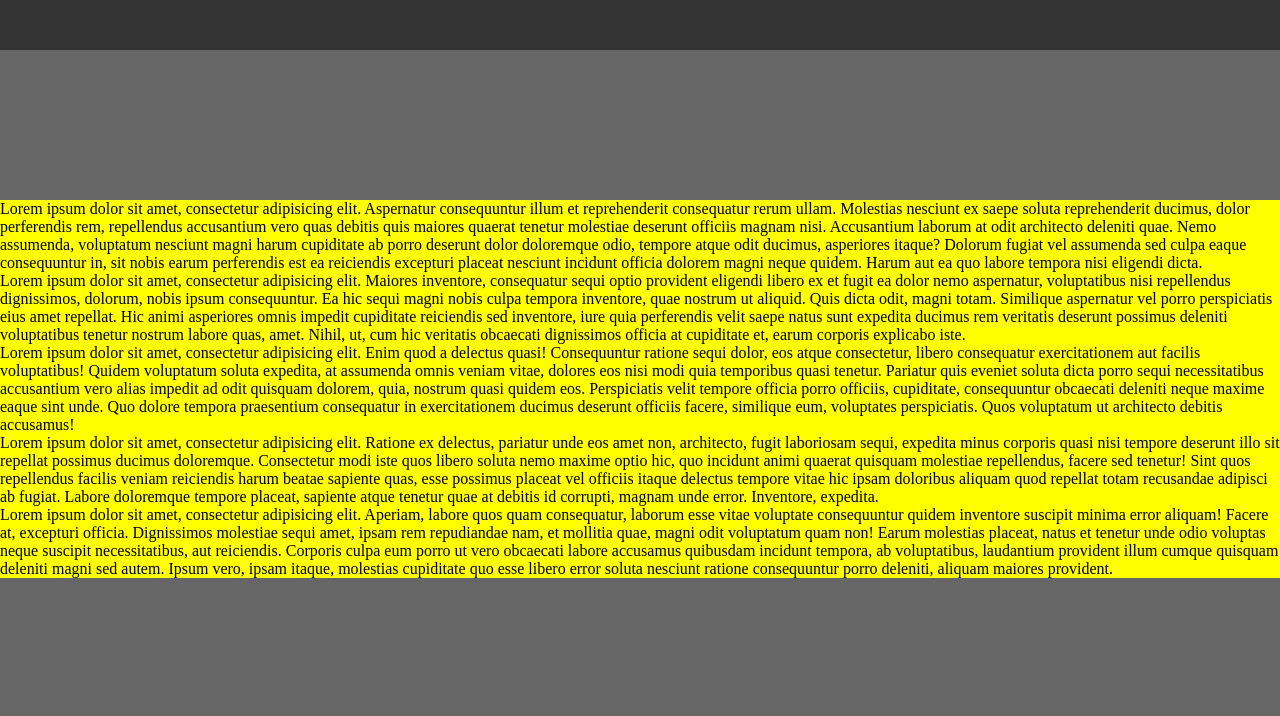
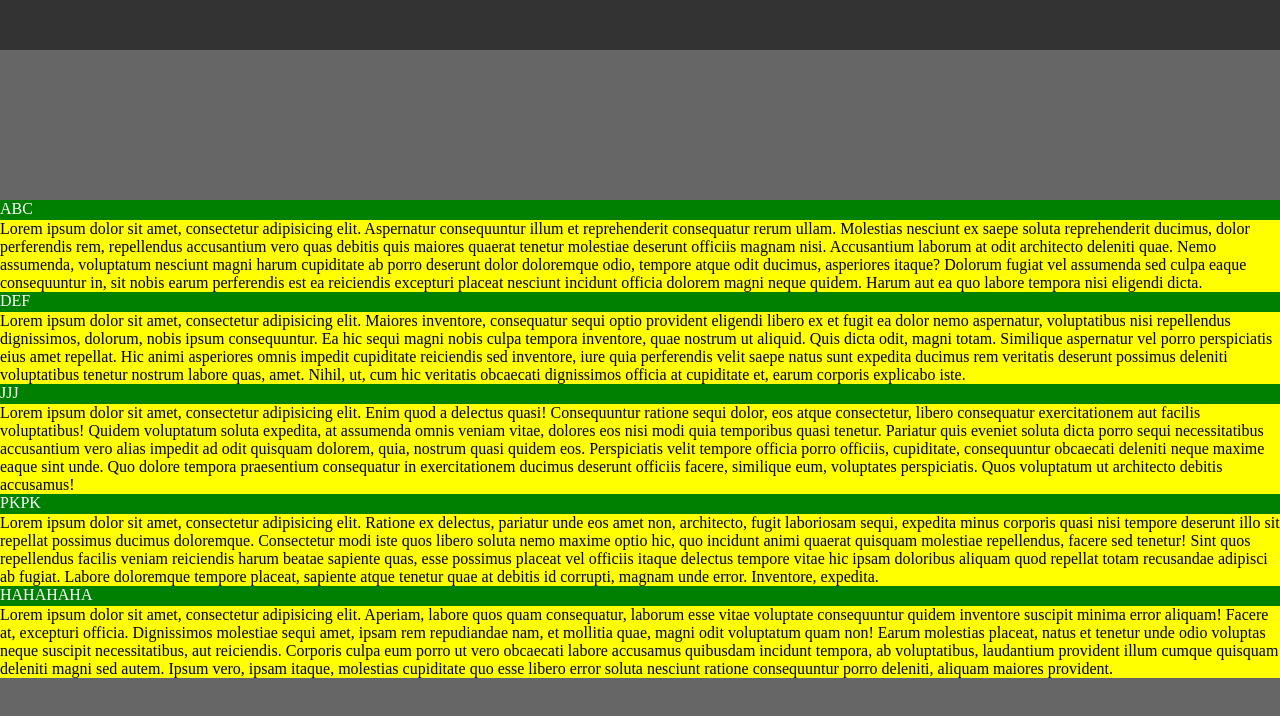
Before and after one commit to HaroldLam/Instagram-section-header, a plain HTML site: page index.html in a window 1280 px wide. Drawn offline with nearby package versions, Linux system fonts and the light colour scheme.

Commit message:
First use of iScroll

```diff
--- a/index.html
+++ b/index.html
@@ -12,45 +12,45 @@
 <body>
 
 <div class="super-container">
-	<div class="top-bar"></div>
-	<div class="parallax-bg">
-		<img src="coca-cola-logo.jpg" alt="">
-	</div>
 	<div class="profile-container">
 		<div class="profile-head"></div>
 		<div class="profile-body">
 			<div class="section s1">
-				<div class="header"></div>
+				<div class="header">ABC</div>
 				<div class="body">
 					Lorem ipsum dolor sit amet, consectetur adipisicing elit. Aspernatur consequuntur illum et reprehenderit consequatur rerum ullam. Molestias nesciunt ex saepe soluta reprehenderit ducimus, dolor perferendis rem, repellendus accusantium vero quas debitis quis maiores quaerat tenetur molestiae deserunt officiis magnam nisi. Accusantium laborum at odit architecto deleniti quae. Nemo assumenda, voluptatum nesciunt magni harum cupiditate ab porro deserunt dolor doloremque odio, tempore atque odit ducimus, asperiores itaque? Dolorum fugiat vel assumenda sed culpa eaque consequuntur in, sit nobis earum perferendis est ea reiciendis excepturi placeat nesciunt incidunt officia dolorem magni neque quidem. Harum aut ea quo labore tempora nisi eligendi dicta.
 				</div>
 			</div>
 			<div class="section s2">
-				<div class="header"></div>
+				<div class="header">DEF</div>
 				<div class="body">
 					Lorem ipsum dolor sit amet, consectetur adipisicing elit. Maiores inventore, consequatur sequi optio provident eligendi libero ex et fugit ea dolor nemo aspernatur, voluptatibus nisi repellendus dignissimos, dolorum, nobis ipsum consequuntur. Ea hic sequi magni nobis culpa tempora inventore, quae nostrum ut aliquid. Quis dicta odit, magni totam. Similique aspernatur vel porro perspiciatis eius amet repellat. Hic animi asperiores omnis impedit cupiditate reiciendis sed inventore, iure quia perferendis velit saepe natus sunt expedita ducimus rem veritatis deserunt possimus deleniti voluptatibus tenetur nostrum labore quas, amet. Nihil, ut, cum hic veritatis obcaecati dignissimos officia at cupiditate et, earum corporis explicabo iste.
 				</div>
 			</div>
 			<div class="section s3">
-				<div class="header"></div>
+				<div class="header">JJJ</div>
 				<div class="body">
 					Lorem ipsum dolor sit amet, consectetur adipisicing elit. Enim quod a delectus quasi! Consequuntur ratione sequi dolor, eos atque consectetur, libero consequatur exercitationem aut facilis voluptatibus! Quidem voluptatum soluta expedita, at assumenda omnis veniam vitae, dolores eos nisi modi quia temporibus quasi tenetur. Pariatur quis eveniet soluta dicta porro sequi necessitatibus accusantium vero alias impedit ad odit quisquam dolorem, quia, nostrum quasi quidem eos. Perspiciatis velit tempore officia porro officiis, cupiditate, consequuntur obcaecati deleniti neque maxime eaque sint unde. Quo dolore tempora praesentium consequatur in exercitationem ducimus deserunt officiis facere, similique eum, voluptates perspiciatis. Quos voluptatum ut architecto debitis accusamus!
 				</div>
 			</div>
 			<div class="section s4">
-				<div class="header"></div>
+				<div class="header">PKPK</div>
 				<div class="body">
 					Lorem ipsum dolor sit amet, consectetur adipisicing elit. Ratione ex delectus, pariatur unde eos amet non, architecto, fugit laboriosam sequi, expedita minus corporis quasi nisi tempore deserunt illo sit repellat possimus ducimus doloremque. Consectetur modi iste quos libero soluta nemo maxime optio hic, quo incidunt animi quaerat quisquam molestiae repellendus, facere sed tenetur! Sint quos repellendus facilis veniam reiciendis harum beatae sapiente quas, esse possimus placeat vel officiis itaque delectus tempore vitae hic ipsam doloribus aliquam quod repellat totam recusandae adipisci ab fugiat. Labore doloremque tempore placeat, sapiente atque tenetur quae at debitis id corrupti, magnam unde error. Inventore, expedita.
 				</div>
 			</div>
 			<div class="section s5">
-				<div class="header"></div>
+				<div class="header">HAHAHAHA</div>
 				<div class="body">
 					Lorem ipsum dolor sit amet, consectetur adipisicing elit. Aperiam, labore quos quam consequatur, laborum esse vitae voluptate consequuntur quidem inventore suscipit minima error aliquam! Facere at, excepturi officia. Dignissimos molestiae sequi amet, ipsam rem repudiandae nam, et mollitia quae, magni odit voluptatum quam non! Earum molestias placeat, natus et tenetur unde odio voluptas neque suscipit necessitatibus, aut reiciendis. Corporis culpa eum porro ut vero obcaecati labore accusamus quibusdam incidunt tempora, ab voluptatibus, laudantium provident illum cumque quisquam deleniti magni sed autem. Ipsum vero, ipsam itaque, molestias cupiditate quo esse libero error soluta nesciunt ratione consequuntur porro deleniti, aliquam maiores provident.
 				</div>
 			</div>
 		</div>
 	</div>
+	<div class="top-bar"></div>
+	<div class="parallax-bg">
+		<img src="coca-cola-logo.jpg" alt="">
+	</div>
 </div>
 
 </body>
--- a/main.less
+++ b/main.less
@@ -12,6 +12,7 @@ html, body {
 	height: 100%;
 	background: #666666;
 	position: relative;
+	overflow: hidden;
 	.top-bar {
 		height: 50px;
 		position: fixed;
@@ -31,8 +32,15 @@ html, body {
 	}
 	.profile-container {
 		z-index: 6;
-		position: absolute;
+		position: relative;
 		top: 200px;
 		background: yellow;
+		.section {
+			.header {
+				height: 20px;
+				background: green;
+				color: white;
+			}
+		}
 	}
 }
```
Also changed, not shown: css/main.css, main.min.js, 2 other files.
